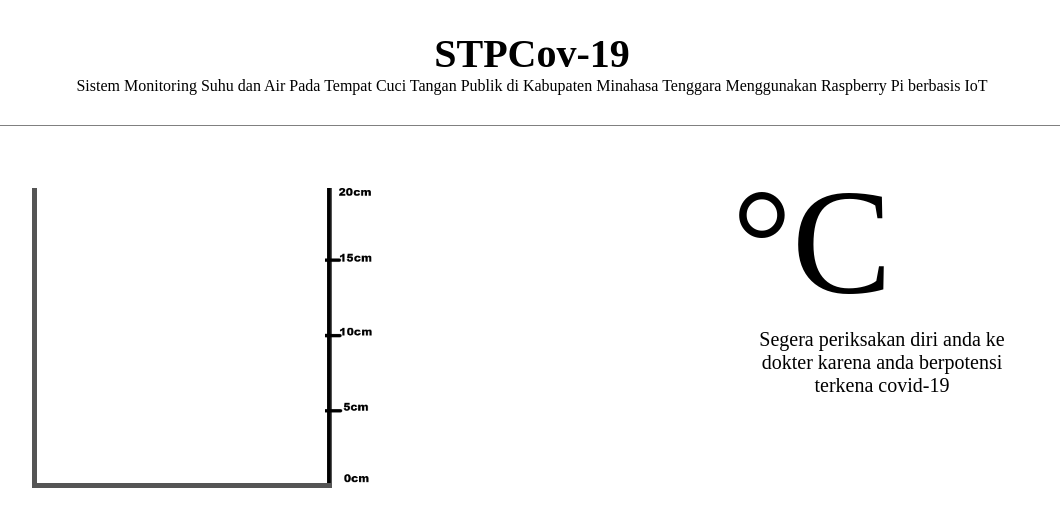
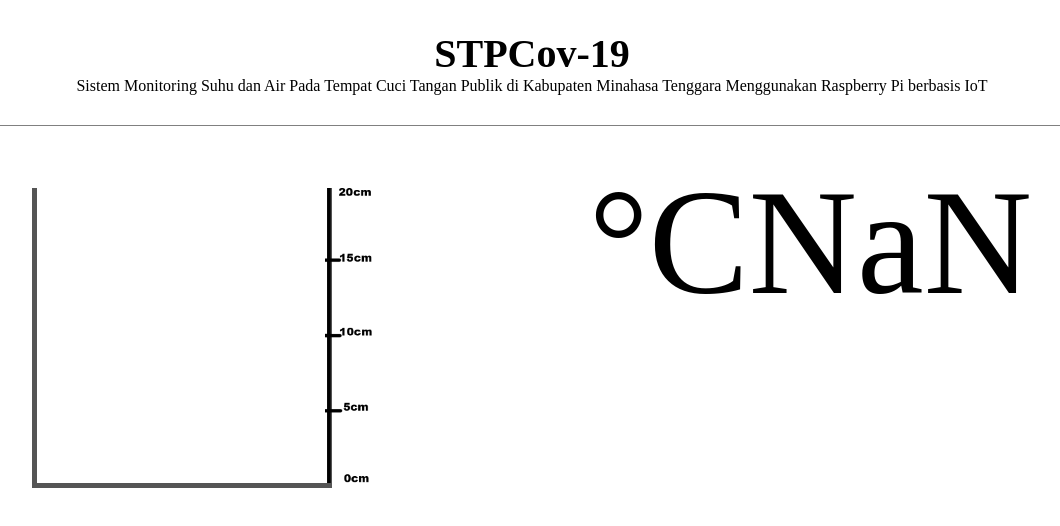
Before and after one commit to EdgarJeremy/stpcov-19-frontend, a React (Create React App) app: page / in a window 1280 px wide. Shown: the top 526 px of the page, without its empty margins (108-1168 px from the left). Built offline with nearby package versions, Linux system fonts and the light colour scheme; no server answers; a web font is replaced by a local one.

Commit message:
(*) caution only appear when temp > 36.9

```diff
--- a/src/App.js
+++ b/src/App.js
@@ -40,9 +40,11 @@
           </div>
           <div className={`temperature ${parseFloat(temp) > 36.9 ? 'warn' : ''}`}>
             {temp}°C
-          <div className={`caution ${parseFloat(temp) > 36.9 ? 'warn' : ''}`}>
-              Segera periksakan diri anda ke dokter karena anda berpotensi terkena covid-19
-          </div>
+          {parseFloat(temp > 36.9) && (
+              <div className={`caution warn`}>
+                Segera periksakan diri anda ke dokter karena anda berpotensi terkena covid-19
+              </div>
+            )}
           </div>
         </div>
       </div>
```
